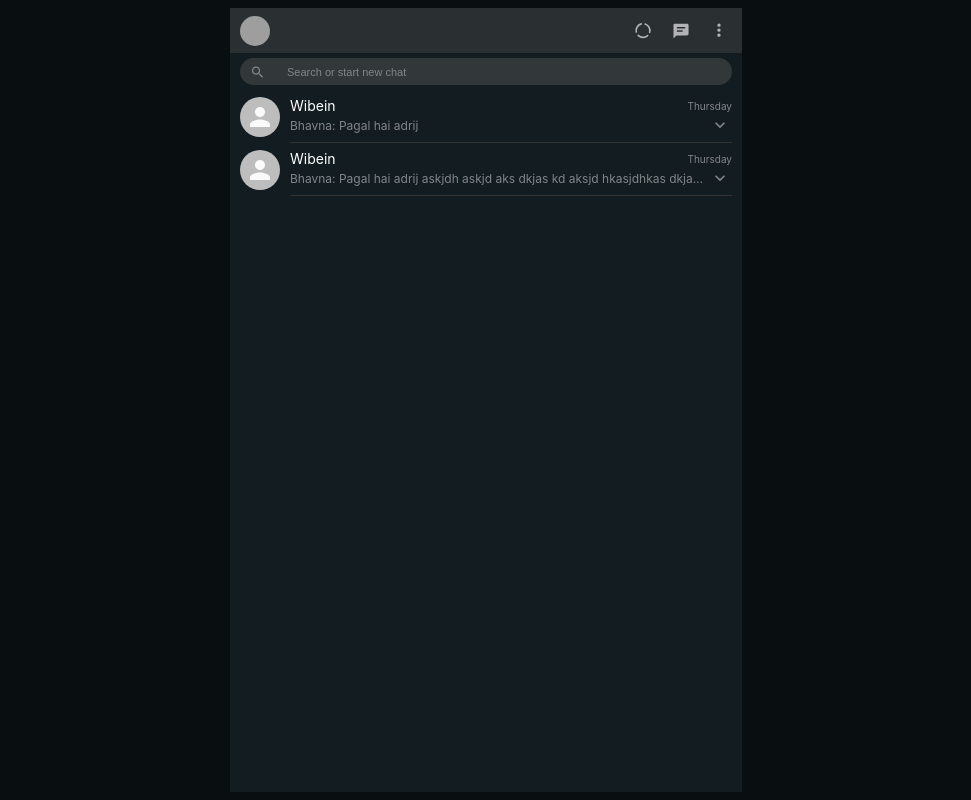
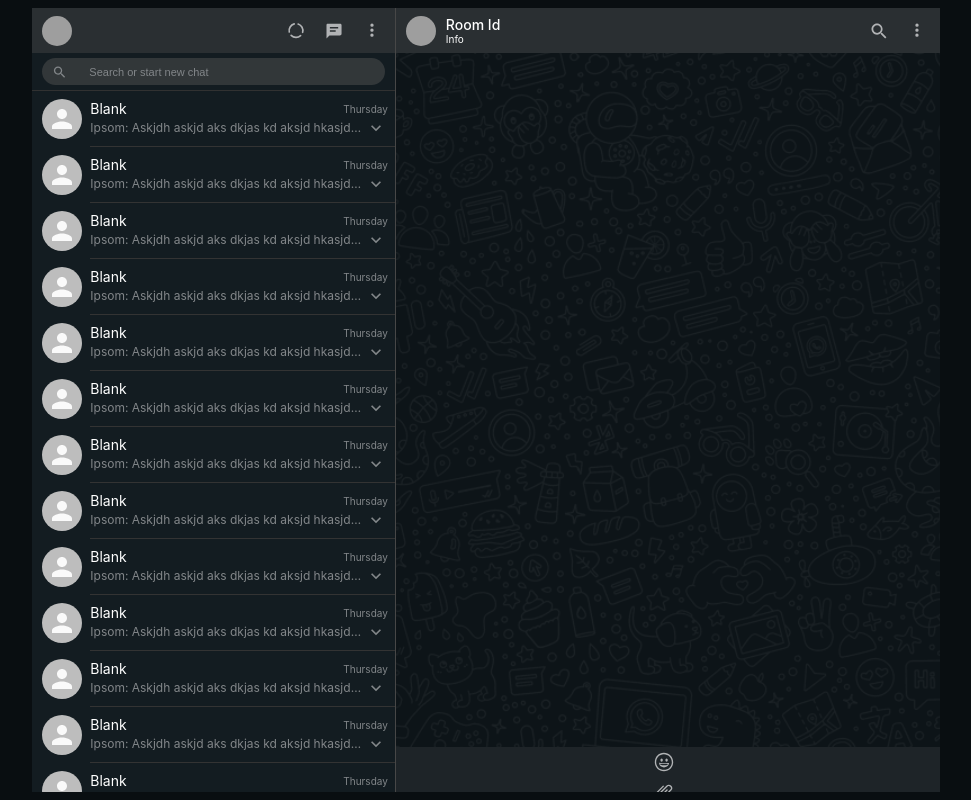
Before and after one commit to joel-jaimon/whatsapp-clone, a React (Create React App) app in the folder whatsapp-client/: page / in a window 1280 px wide. Shown: the whole page, without its empty margins (154-1125 px from the left). Built offline with nearby package versions, Linux system fonts and the light colour scheme; grey boxes are pictures that could not be loaded.

Commit message:
basic chat container added

```diff
--- a/whatsapp-client/src/components/ChatContainer/ChatContainer.tsx
+++ b/whatsapp-client/src/components/ChatContainer/ChatContainer.tsx
@@ -1,5 +1,14 @@
+import { ChatContainerBody } from "../ChatContainerBody/ChatContainerBody";
+import { ChatContainerFooter } from "../ChatContainerFooter/ChatContainerFooter";
+import { ChatContainerHead } from "../ChatContainerHead/ChatContainerHead";
 import s from "./chatContainerStyles.module.scss";
 
 export const ChatContainer = () => {
-  return <div></div>;
+  return (
+    <div className={s.chatContainer}>
+      <ChatContainerHead />
+      <ChatContainerBody />
+      <ChatContainerFooter />
+    </div>
+  );
 };
--- a/whatsapp-client/src/components/ChatContainer/chatContainerStyles.module.scss
+++ b/whatsapp-client/src/components/ChatContainer/chatContainerStyles.module.scss
@@ -0,0 +1,4 @@
+.chatContainer {
+  width: 60%;
+  overflow: hidden;
+}
--- /dev/null
+++ b/whatsapp-client/src/components/ChatContainerBody/ChatContainerBody.tsx
@@ -0,0 +1,5 @@
+import s from "./chatContainerBodyStyles.module.scss";
+
+export const ChatContainerBody = () => {
+  return <div className={s.chatContainerBody}></div>;
+};
--- /dev/null
+++ b/whatsapp-client/src/components/ChatContainerBody/chatContainerBodyStyles.module.scss
@@ -0,0 +1,15 @@
+.chatContainerBody {
+  background-image: url("./assets/bg/dark-chat-bg.png");
+  background-repeat: repeat;
+  background-position: center;
+  height: calc(100% - 90px);
+  width: 100%;
+  overflow-y: scroll;
+  overflow-x: hidden;
+  &::-webkit-scrollbar {
+    width: 4px;
+  }
+  &::-webkit-scrollbar-thumb {
+    background-color: rgb(58, 58, 58);
+  }
+}
--- /dev/null
+++ b/whatsapp-client/src/components/ChatContainerFooter/ChatContainerFooter.tsx
@@ -0,0 +1,36 @@
+import s from "./chatContainerFooterStyles.module.scss";
+
+export const ChatContainerFooter = () => {
+  return (
+    <div className={s.footer}>
+      <div>
+        <span className="icons">
+          <svg
+            xmlns="http://www.w3.org/2000/svg"
+            viewBox="0 0 24 24"
+            width="24"
+            height="24"
+          >
+            <path
+              fill="currentColor"
+              d="M9.153 11.603c.795 0 1.439-.879 1.439-1.962s-.644-1.962-1.439-1.962-1.439.879-1.439 1.962.644 1.962 1.439 1.962zm-3.204 1.362c-.026-.307-.131 5.218 6.063 5.551 6.066-.25 6.066-5.551 6.066-5.551-6.078 1.416-12.129 0-12.129 0zm11.363 1.108s-.669 1.959-5.051 1.959c-3.505 0-5.388-1.164-5.607-1.959 0 0 5.912 1.055 10.658 0zM11.804 1.011C5.609 1.011.978 6.033.978 12.228s4.826 10.761 11.021 10.761S23.02 18.423 23.02 12.228c.001-6.195-5.021-11.217-11.216-11.217zM12 21.354c-5.273 0-9.381-3.886-9.381-9.159s3.942-9.548 9.215-9.548 9.548 4.275 9.548 9.548c-.001 5.272-4.109 9.159-9.382 9.159zm3.108-9.751c.795 0 1.439-.879 1.439-1.962s-.644-1.962-1.439-1.962-1.439.879-1.439 1.962.644 1.962 1.439 1.962z"
+            ></path>
+          </svg>
+        </span>
+        <span className="icons">
+          <svg
+            xmlns="http://www.w3.org/2000/svg"
+            viewBox="0 0 24 24"
+            width="24"
+            height="24"
+          >
+            <path
+              fill="currentColor"
+              d="M1.816 15.556v.002c0 1.502.584 2.912 1.646 3.972s2.472 1.647 3.974 1.647a5.58 5.58 0 0 0 3.972-1.645l9.547-9.548c.769-.768 1.147-1.767 1.058-2.817-.079-.968-.548-1.927-1.319-2.698-1.594-1.592-4.068-1.711-5.517-.262l-7.916 7.915c-.881.881-.792 2.25.214 3.261.959.958 2.423 1.053 3.263.215l5.511-5.512c.28-.28.267-.722.053-.936l-.244-.244c-.191-.191-.567-.349-.957.04l-5.506 5.506c-.18.18-.635.127-.976-.214-.098-.097-.576-.613-.213-.973l7.915-7.917c.818-.817 2.267-.699 3.23.262.5.501.802 1.1.849 1.685.051.573-.156 1.111-.589 1.543l-9.547 9.549a3.97 3.97 0 0 1-2.829 1.171 3.975 3.975 0 0 1-2.83-1.173 3.973 3.973 0 0 1-1.172-2.828c0-1.071.415-2.076 1.172-2.83l7.209-7.211c.157-.157.264-.579.028-.814L11.5 4.36a.572.572 0 0 0-.834.018l-7.205 7.207a5.577 5.577 0 0 0-1.645 3.971z"
+            ></path>
+          </svg>
+        </span>
+      </div>
+    </div>
+  );
+};
--- /dev/null
+++ b/whatsapp-client/src/components/ChatContainerFooter/chatContainerFooterStyles.module.scss
@@ -0,0 +1,5 @@
+.footer {
+  background-color: #1e2428;
+  height: 45px;
+  width: 100%;
+}
--- /dev/null
+++ b/whatsapp-client/src/components/ChatContainerHead/ChatContainerHead.tsx
@@ -0,0 +1,47 @@
+import { Avatar } from "@material-ui/core";
+import s from "./chatContainerHeader.module.scss";
+
+export const ChatContainerHead = () => {
+  return (
+    <div className={s.chatContainerHead}>
+      <div className={s.roomA}>
+        <span className={s.avatar}>
+          <img src="https://i.pravatar.cc/300" />
+        </span>
+        <div className={s.roomInfo}>
+          <p>Room Id</p>
+          <small>Info</small>
+        </div>
+      </div>
+
+      <div className={s.roomControls}>
+        <span className="icons">
+          <svg
+            xmlns="http://www.w3.org/2000/svg"
+            viewBox="0 0 24 24"
+            width="24"
+            height="24"
+          >
+            <path
+              fill="currentColor"
+              d="M15.9 14.3H15l-.3-.3c1-1.1 1.6-2.7 1.6-4.3 0-3.7-3-6.7-6.7-6.7S3 6 3 9.7s3 6.7 6.7 6.7c1.6 0 3.2-.6 4.3-1.6l.3.3v.8l5.1 5.1 1.5-1.5-5-5.2zm-6.2 0c-2.6 0-4.6-2.1-4.6-4.6s2.1-4.6 4.6-4.6 4.6 2.1 4.6 4.6-2 4.6-4.6 4.6z"
+            ></path>
+          </svg>
+        </span>
+        <span className="icons">
+          <svg
+            xmlns="http://www.w3.org/2000/svg"
+            viewBox="0 0 24 24"
+            width="24"
+            height="24"
+          >
+            <path
+              fill="currentColor"
+              d="M12 7a2 2 0 1 0-.001-4.001A2 2 0 0 0 12 7zm0 2a2 2 0 1 0-.001 3.999A2 2 0 0 0 12 9zm0 6a2 2 0 1 0-.001 3.999A2 2 0 0 0 12 15z"
+            ></path>
+          </svg>
+        </span>
+      </div>
+    </div>
+  );
+};
--- /dev/null
+++ b/whatsapp-client/src/components/ChatContainerHead/chatContainerHeader.module.scss
@@ -0,0 +1,47 @@
+.chatContainerHead {
+  display: flex;
+  justify-content: space-between;
+  align-items: center;
+  background-color: #2a2f32;
+  height: 45px;
+}
+
+.roomA {
+  display: flex;
+  justify-content: flex-start;
+  align-items: center;
+}
+
+.avatar {
+  cursor: pointer;
+  width: 30px;
+  height: 30px;
+
+  img {
+    border-radius: 50%;
+    width: 30px;
+    margin-left: 10px;
+    object-fit: contain;
+  }
+}
+
+.roomInfo {
+  display: flex;
+  flex-direction: column;
+  justify-content: center;
+  align-items: flex-start;
+  margin-left: 20px;
+  height: 45px;
+  p {
+    font-size: 14px;
+    font-weight: 500;
+    margin: 0px;
+  }
+  small {
+    font-size: 10px;
+  }
+}
+
+.roomControls {
+  display: flex;
+}
--- a/whatsapp-client/src/components/Sidebar/Sidebar.tsx
+++ b/whatsapp-client/src/components/Sidebar/Sidebar.tsx
@@ -8,7 +8,11 @@ export const Sidebar = () => {
     <div className={s.sidebar}>
       <SidebarHead />
       <SidebarSearch />
-      <SidebarChats />
+      <div className={s.chatsContainer}>
+        {[...new Array(200)].map((e, i) => {
+          return <SidebarChats key={i} />;
+        })}
+      </div>
     </div>
   );
 };
--- a/whatsapp-client/src/components/Sidebar/sidebarStyles.module.scss
+++ b/whatsapp-client/src/components/Sidebar/sidebarStyles.module.scss
@@ -1,5 +1,21 @@
 .sidebar {
-  width: 40vw;
+  width: 40%;
   height: 100%;
   background-color: #131c21;
+  overflow: hidden;
+  border-right: 0.25px solid rgb(71, 71, 71);
 }
+
+.chatsContainer {
+  overflow-y: scroll;
+  overflow-x: hidden;
+  height: calc(100% - 80px);
+  border-top: 0.25px solid rgb(49, 49, 49);
+
+  &::-webkit-scrollbar {
+    width: 4px;
+  }
+  &::-webkit-scrollbar-thumb {
+    background-color: rgb(58, 58, 58);
+  }
+}
--- a/whatsapp-client/src/components/SidebarChats/SidebarChats.tsx
+++ b/whatsapp-client/src/components/SidebarChats/SidebarChats.tsx
@@ -4,36 +4,17 @@ import ExpandMoreIcon from "@material-ui/icons/ExpandMore";
 
 export const SidebarChats = () => {
   return (
-    <>
     <div className={s.sidebarChats}>
       <Avatar />
       <span className={s.chatInfo}>
         <div>
-            <p>Wibein</p>
-            <p className={s.time}>Thursday</p>
-          </div>
-          <div>
-            <small>Bhavna: Pagal hai adrij</small>
-            <ExpandMoreIcon
-              style={{
-                height: 20,
-                color: "rgb(130, 134, 137)",
-              }}
-            />
-          </div>
-        </span>
-      </div>
-      <div className={s.sidebarChats}>
-        <Avatar />
-        <span className={s.chatInfo}>
-          <div>
-            <p>Wibein</p>
+          <p>Blank</p>
           <p className={s.time}>Thursday</p>
         </div>
         <div>
           <small>
-              Bhavna: Pagal hai adrij askjdh askjd aks dkjas kd aksjd hkasjdhkas
-              dkjas kdjha skdj hkasjd kasj kdjash kdj hkasjhd k askdj aks jd
+            Ipsom: Askjdh askjd aks dkjas kd aksjd hkasjdhkas dkjas kdjha skdj
+            hkasjd kasj kdjash kdj hkasjhd k askdj aks jd
           </small>
           <ExpandMoreIcon
             style={{
@@ -44,6 +25,5 @@ export const SidebarChats = () => {
         </div>
       </span>
     </div>
-    </>
   );
 };
--- a/whatsapp-client/src/components/SidebarChats/chatStyles.module.scss
+++ b/whatsapp-client/src/components/SidebarChats/chatStyles.module.scss
@@ -2,15 +2,19 @@
   display: flex;
   justify-content: space-between;
   align-items: center;
-  padding: 0px 10px 0px 10px;
+  padding: 0px 0px 0px 10px;
   cursor: pointer;
+  &:hover {
+    background-color: #323739;
+  }
   span {
+    padding-right: 10px;
     margin-left: 8px;
     display: flex;
     flex-direction: column;
     justify-content: center;
-    width: calc(100% - 50px);
-    height: 52px;
+    width: calc(100% - 55px);
+    height: 55px;
     border-bottom: 0.5px solid rgb(51, 51, 51);
     div {
       display: flex;
```
Also changed, not shown: whatsapp-client/src/components/ChatContainerBody/assets/bg/dark-chat-bg.png (added). Lines whose indentation alone changed are shown as unchanged.
